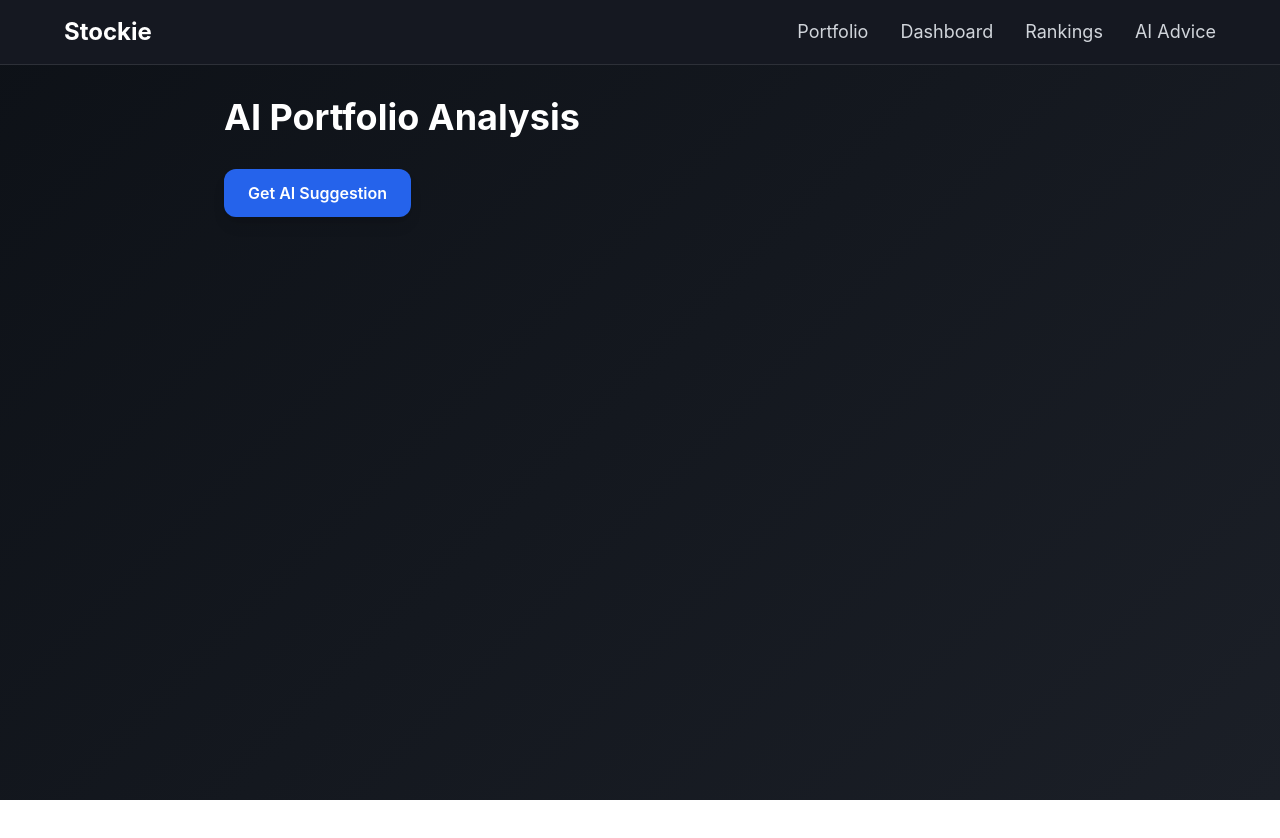
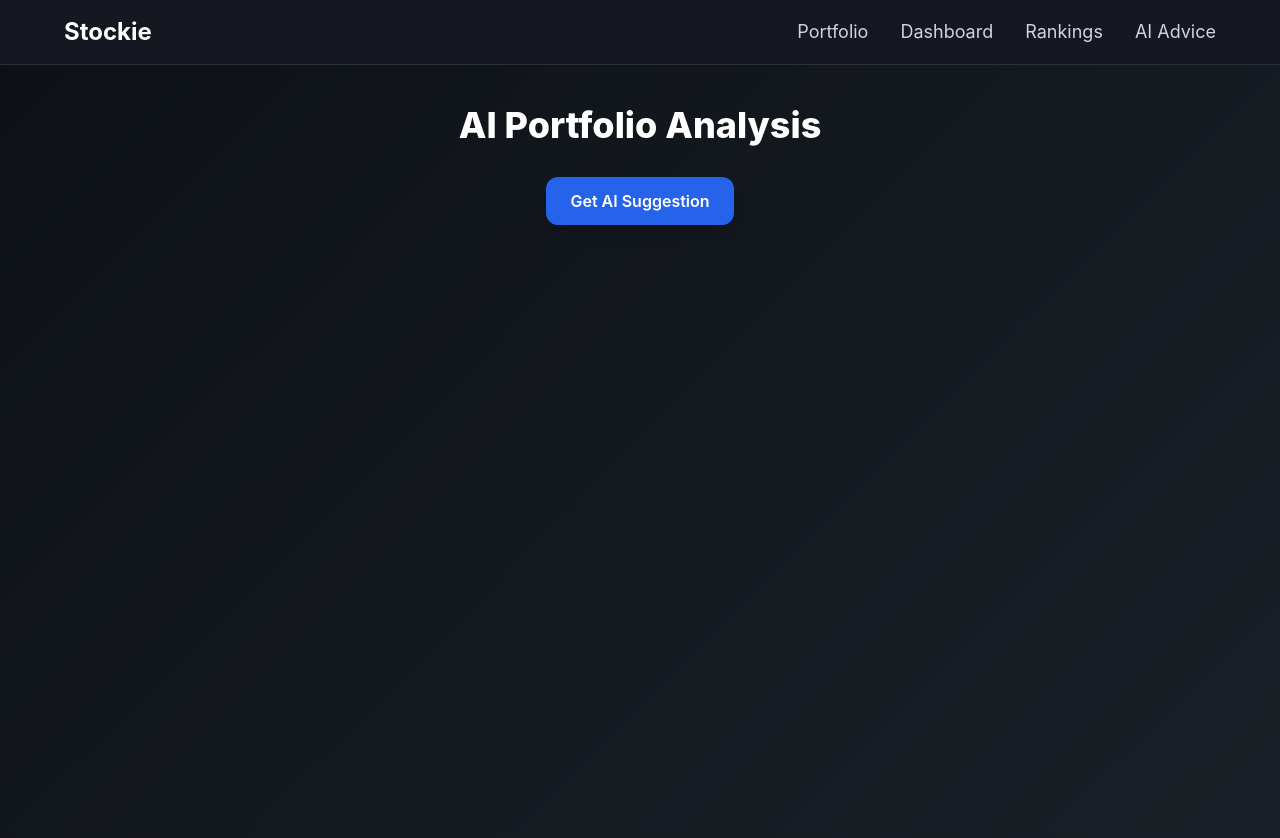
Before and after one commit to RajChintawar/Stockie-Mng, a React app in the folder frontend/: page /suggestion in a window 1280 px wide. Shown: the top 838 px of the page. Before the commit the page ends 800 px from the top, so only its background shows below. Built offline with nearby package versions, Linux system fonts and the light colour scheme; the HTML template or start-up script is replaced by a standard one.

Commit message:
Cosmetic changes

```diff
--- a/frontend/src/App.jsx
+++ b/frontend/src/App.jsx
@@ -12,16 +12,16 @@ const router = createBrowserRouter([
     element: (
       <div>
         <Navbar />
-        <Dashboard />
+        <Portfolio />
       </div>
     ),
   },
   {
-    path: "/portfolio",
+    path: "/Dashboard",
     element: (
       <div>
         <Navbar />
-        <Portfolio />
+        <Dashboard />
       </div>
     ),
   },
--- a/frontend/src/components/Navbar.jsx
+++ b/frontend/src/components/Navbar.jsx
@@ -15,9 +15,9 @@ export default function Navbar() {
 
         {/* DESKTOP MENU */}
         <div className="hidden md:flex gap-8 text-gray-300 text-lg">
-          <Link to="/portfolio" className="hover:text-blue-400 transition">Portfolio</Link>
+          <Link to="/" className="hover:text-blue-400 transition">Portfolio</Link>
 
-          <Link to="/" className="hover:text-white">Dashboard</Link>
+          <Link to="/Dashboard" className="hover:text-white">Dashboard</Link>
           <Link to="/rankings" className="hover:text-white">Rankings</Link>
           <Link to="/suggestion" className="hover:text-white">AI Advice</Link>
         </div>
@@ -34,9 +34,9 @@ export default function Navbar() {
       {/* MOBILE DROPDOWN MENU */}
       {open && (
         <div className="md:hidden mt-3 bg-[#1b1f27] p-4 rounded-xl space-y-4 text-gray-200 text-lg">
-         <Link onClick={() => setOpen(false)} to="/portfolio" className="block">Portfolio</Link>
+         <Link onClick={() => setOpen(false)} to="/" className="block">Portfolio</Link>
 
-          <Link onClick={() => setOpen(false)} to="/" className="block">Dashboard</Link>
+          <Link onClick={() => setOpen(false)} to="/Dashboard" className="block">Dashboard</Link>
           <Link onClick={() => setOpen(false)} to="/rankings" className="block">Rankings</Link>
           <Link onClick={() => setOpen(false)} to="/suggestion" className="block">AI Advice</Link>
         </div>
--- a/frontend/src/pages/Suggestion.jsx
+++ b/frontend/src/pages/Suggestion.jsx
@@ -19,49 +19,64 @@ export default function Suggestion() {
       headers: { "Content-Type": "application/json" },
       body: JSON.stringify({ stocks: portfolioStocks }),
     })
-      .then(res => res.json())
-      .then(data => setSuggestion(data.suggestion))
+      .then((res) => res.json())
+      .then((data) => setSuggestion(data.suggestion))
       .catch(() => alert("Backend died 💀🔥"))
       .finally(() => setLoading(false));
   };
 
   return (
-    <div className="p-4 sm:p-6 md:p-8 text-white max-w-4xl mx-auto space-y-8">
-      <h2 className="text-2xl sm:text-3xl md:text-4xl font-bold">AI Portfolio Analysis</h2>
+    <div className="w-full min-h-screen p-4 sm:p-6 md:p-10
+                    max-w-3xl mx-auto text-white space-y-8">
 
+      {/* Title */}
+      <h2 className="text-2xl sm:text-3xl md:text-4xl font-extrabold text-center">
+        AI Portfolio Analysis
+      </h2>
+
+      {/* Button */}
+      <div className="flex justify-center">
         <button
           onClick={getSuggestion}
-        className="w-full sm:w-auto bg-blue-600 px-6 py-3 rounded-xl font-semibold hover:bg-blue-700 transition shadow-lg"
+          className="w-full sm:w-auto bg-blue-600 px-6 py-3 rounded-xl
+                     font-semibold hover:bg-blue-700 transition shadow-lg"
         >
           Get AI Suggestion
         </button>
+      </div>
 
+      {/* Loading state */}
       {loading && (
         <div className="mt-6 flex flex-col items-center gap-4">
-          <div className="w-10 h-10 border-4 border-blue-500 border-t-transparent rounded-full animate-spin"></div>
-          <p className="text-gray-400">Analyzing your portfolio… hold on clown 😭🔥</p>
+          <div className="w-10 h-10 border-4 border-blue-500 border-t-transparent
+                          rounded-full animate-spin"></div>
+          <p className="text-gray-400 text-sm sm:text-base">
+            Analyzing your portfolio… hold on clown 😭🔥
+          </p>
         </div>
       )}
 
+      {/* Suggestion Box */}
       {!loading && suggestion && (
-        <div className="mt-6 p-4 sm:p-6 md:p-8 rounded-2xl
+        <div
+          className="mt-6 p-4 sm:p-6 md:p-8 rounded-2xl
                      bg-gradient-to-br from-[#181c24] to-[#111419]
-                        border border-white/10 shadow-2xl backdrop-blur-xl">
-
+                     border border-white/10 shadow-2xl backdrop-blur-xl"
+        >
           <h3 className="text-xl sm:text-2xl md:text-3xl font-bold mb-4 text-blue-400">
             📊 AI Portfolio Recommendation
           </h3>
 
-          <div className="text-gray-300 whitespace-pre-line leading-relaxed text-sm sm:text-base md:text-lg">
+          <div className="text-gray-300 whitespace-pre-line leading-relaxed
+                          text-sm sm:text-base md:text-lg">
             {suggestion}
           </div>
 
           <div className="mt-6 p-4 rounded-xl bg-[#0f1115]/80 border border-white/5">
-            <p className="text-sm text-gray-400 italic">
+            <p className="text-xs sm:text-sm text-gray-400 italic">
               ⚠️ This is AI-generated advice. Consider your risk before investing.
             </p>
           </div>
-
         </div>
       )}
     </div>
```
Lines whose indentation alone changed are shown as unchanged.
